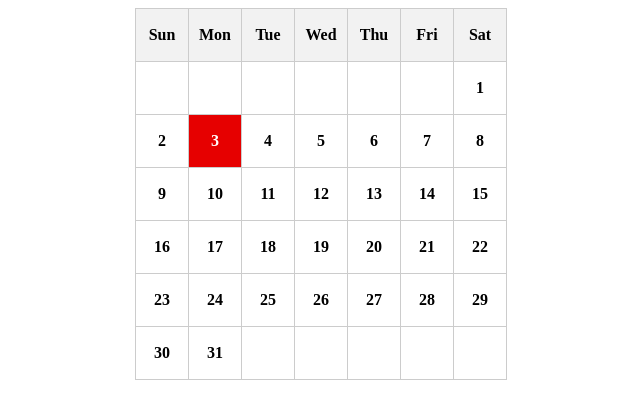
After one commit to JOHNXUZHIYONG/flask_project1, a Flask app: template templates/calendar/calendar.html in a window 1280 px wide. The commit adds this page. Shown: the top 419 px of the page, without its empty margins (319-959 px from the left). Run offline with Flask 3, Linux system fonts and the light colour scheme; the template is opened without the code that fills it, so the values that code supplies are empty.

Commit message:
:this is the latest version for e-commerce demo. Jul 3

```diff
--- a/static/csv/invoice/36_csv20230613111446.csv
+++ b/static/csv/invoice/36_csv20230613111446.csv
@@ -1,4 +1,4 @@
 id,item,price($),quantity,sub_total($),total($)
-36,tea,1.0,2,2.0,7.0
+36,tea,1.0,11,11.0,16.0
 36,coffee,2.0,1,2.0
 36,cocacola,3.0,1,3.0
--- /dev/null
+++ b/static/csv/invoice/42_csv20230628101831.csv
@@ -0,0 +1,4 @@
+id,item,price($),quantity,sub_total($),total($)
+42,tea,1.0,1,1.0,6.0
+42,coffee,2.0,1,2.0
+42,cocacola,3.0,1,3.0
--- /dev/null
+++ b/static/csv/invoice/42_csv20230628101913.csv
@@ -0,0 +1,4 @@
+id,item,price($),quantity,sub_total($),total($)
+42,tea,1.0,1,1.0,6.0
+42,coffee,2.0,1,2.0
+42,cocacola,3.0,1,3.0
--- /dev/null
+++ b/static/csv/invoice/43_csv20230628101940.csv
@@ -0,0 +1,4 @@
+id,item,price($),quantity,sub_total($),total($)
+43,tea,1.0,1,1.0,6.0
+43,coffee,2.0,1,2.0
+43,cocacola,3.0,1,3.0
--- /dev/null
+++ b/templates/calendar/calendar.html
@@ -0,0 +1,110 @@
+<!DOCTYPE html>
+<html lang="en">
+<head>
+    <meta charset="UTF-8">
+    <title>Calendar</title>
+    <style>
+        table {
+            border-collapse: collapse;
+            margin: 0 auto;
+            font-size: 16px;
+            font-weight: bold;
+        }
+        th,
+        td {
+            width: 50px;
+            height: 50px;
+            text-align: center;
+            vertical-align: middle;
+            border: 1px solid #ccc;
+        }
+        th {
+            background-color: #f2f2f2;
+        }
+        td:hover {
+            background-color: #f2f2f2;
+        }
+        .today {
+            background-color: #e60000;
+            color: #fff;
+        }
+    </style>
+</head>
+<body>
+    <table>
+        <thead>
+            <tr>
+                <th>Sun</th>
+                <th>Mon</th>
+                <th>Tue</th>
+                <th>Wed</th>
+                <th>Thu</th>
+                <th>Fri</th>
+                <th>Sat</th>
+            </tr>
+        </thead>
+        <tbody>
+            <tr>
+                <td></td>
+                <td></td>
+                <td></td>
+                <td></td>
+                <td></td>
+                <td>1</td>
+                <td>2</td>
+            </tr>
+            <!-- 日历中的其他日期 -->
+        </tbody>
+    </table>
+    <script>var today = new Date(); //获取当前日期
+var year = today.getFullYear(); //获取年份
+var month = today.getMonth() + 1; //获取月份（0-11表示1-12月）
+var date = today.getDate(); //获取日期
+var firstDay = new Date(year, month - 1, 1).getDay(); //获取本月的第一天是星期几（0-6表示周日到周六）
+
+function generateCalendar() {
+    //找到日历表格和表格的tbody元素
+    var table = document.querySelector('table');
+    var tbody = table.querySelector('tbody');
+
+    // 清除现有的tbody元素
+    while (tbody.firstChild) {
+        tbody.removeChild(tbody.firstChild);
+    }
+
+    // 添加单元格以显示日期
+    var date = 1;
+    for (var i = 0; i < 6; i++) {
+        var row = document.createElement('tr');
+        for (var j = 0; j < 7; j++) {
+            var cell = document.createElement('td');
+            if (i === 0 && j < firstDay) {
+                //空白单元格填充日历表头
+                var cellText = document.createTextNode('');
+            } else if (date > daysInMonth(month, year)) {
+                // 如果日期超过本月天数，填写空白单元格
+                var cellText = document.createTextNode('');
+            } else {
+                // 填充日期
+                var cellText = document.createTextNode(date);
+                if (date === today.getDate() && year === today.getFullYear() && month === (today.getMonth() + 1)) {
+                    cell.classList.add('today'); //为当前日期添加类的类名（ today）
+                }
+                date++;
+            }
+            cell.appendChild(cellText);
+            row.appendChild(cell);
+        }
+        tbody.appendChild(row);
+    }
+}
+
+function daysInMonth(month, year) {
+    // 返回指定年份月份的天数
+    return new Date(year, month, 0).getDate();
+}
+
+generateCalendar();
+</script>
+</body>
+</html>
```
Also changed, not shown: templates/calendar/script.js (added, +49 -0 lines), templates/calendar/styles.css (added, +17 -0 lines), templates/overwrite_invoice.html (+2 -11 lines).
